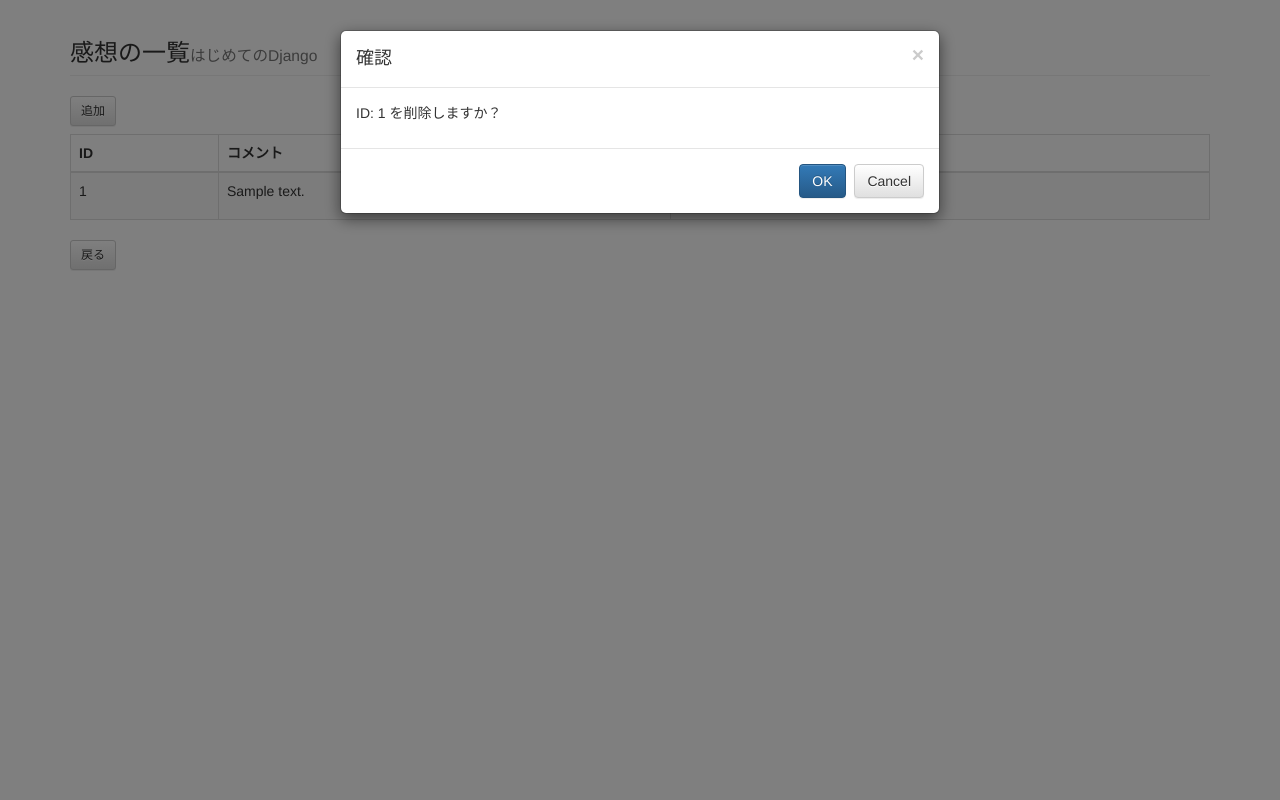
After one commit to tominagamaya/django-study, a Django app: page /cms/impression/1/ in a window 1280 px wide, after a click on "削除". The commit adds this page. Run offline with Django 3.2, Linux system fonts and the light colour scheme; data comes from the database, SQL or seed files in the repository; tables that the repository leaves empty hold one stand-in row (values such as "Sample post"); some libraries are stand-ins or nearby versions.

Commit message:
感想の追加/削除機能を実装

```diff
--- a/cms/templates/cms/book_list.html
+++ b/cms/templates/cms/book_list.html
@@ -33,6 +33,7 @@
             <td>
                 <a href="{% url 'cms:book_mod' book_id=book.id %}" class="btn btn-default btn-sm">修正</a>
                 <a href="{% url 'cms:book_del' book_id=book.id %}" class="btn btn-default btn-sm">削除</a>
+                <a href="{% url 'cms:impression_list' book_id=book.id %}" class="btn btn-default btn-sm btn-primary">感想の一覧</a>
             </td>
         </tr>
         {%  endfor %}
--- /dev/null
+++ b/cms/templates/cms/impression_list.html
@@ -0,0 +1,90 @@
+{% extends "base.html" %}
+
+{% block title %}感想の一覧{% endblock title %}
+
+{% block extrahead %}
+<script>
+    $(function(){
+        $('.del_confirm').on('click', function () {
+            $("#del_pk").text($(this).attr("pk"));
+            $("#del_url").attr('href', $(this).attr("url"));
+        });
+    });
+</script>
+<style>
+    table{
+        margin-top: 8px;
+    }
+</style>
+{% endblock %}
+
+{% block content %}
+    <h3 class="page-header">感想の一覧<small>{{ book.name }}</small></h3>
+    <a href="{% url 'cms:impression_add' book_id=book.id %}" class="btn btn-default btn-sm">追加</a>
+        <table class="table table-striped table-bordered">
+            <thead>
+            <tr>
+                <th>ID</th>
+                <th>コメント</th>
+                <th>操作</th>
+            </tr>
+            </thead>
+            <tbody>
+                {% for impression in impressions %}
+                <tr>
+                    <td>{{ impression.id }}</td>
+                    <td>{{ impression.comment|linebreaksbr }}</td>
+                    <td>
+                        <a href="{% url 'cms:impression_mod' book_id=book.id impression_id=impression.id %}" class="btn btn-default btn-sm">修正</a>
+                        <button class="btn btn-default btn-sm del_confirm" data-toggle="modal" data-target="#deleteModal" pk="{{ impression.id }}" url="{% url 'cms:impression_del' book_id=book.id impression_id=impression.id %}">削除</button>
+                    </td>
+                </tr>
+            {% endfor %}
+            </tbody>
+        </table>
+
+        {% if is_paginated %}
+        <ul class="pagination">
+            {% if page_obj.has_previous %}
+                <li><a href="?page={{ page_obj.previous_page_number}}">&laquo;</a></li>
+            {% else %}
+                <li class="disabled"><a href="#">&laquo;</a></li>
+            {% endif %}
+            {% for linkpage in page_obj.paginator.page_range %}
+                {% ifequal linkpage page_obj.number %}
+                    <li class="active"><a href="#">{{ linkpage }}</a></li>
+                {% else %}
+                    <li><a href="?page={{ linkpage }}">{{ linkpage }}</a></li>
+                {% endifequal %}
+            {% endfor %}
+            {% if page_obj.has_next %}
+                <li><a href="?page={{ page_obj.next_page_number }}">&raquo;</a></li>
+            {% else %}
+                <li class="disabled"><a href="#">&raquo;</a></li>
+            {% endif %}
+        </ul>
+        {% endif %}
+
+        <div>
+            <a href="{% url 'cms:book_list' %}" class="btn btn-default btn-sm">戻る</a>
+        </div>
+
+        {# 削除を確認するモーダルダイアログ #}
+        <div class="modal fade" id="deleteModal" tabindex="-1" role="dialog" aria-labelledby="deleteModalLabel" aria-hidden="true">
+            <div class="modal-dialog">
+                <div class="modal-content">
+                    <div class="modal-header">
+                        <button type="button" class="close" data-dismiss="modal" aria-hidden="true">&times;</button>
+                        <h4 class="modal-title" id="deleteModalLabel">確認</h4>
+                    </div>
+                    <div class="modal-body">
+                        <p>ID: <span id="del_pk"></span> を削除しますか？</p>
+                    </div>
+                    <div class="modal-footer">
+                        <a href="#" class="btn btn-primary" id="del_url">OK</a>
+                        <button type="button" class="btn btn-default" data-dismiss="modal">Cancel</button>
+                    </div>
+                </div>
+            </div>
+        </div>
+{% endblock content %}
--- a/cms/urls.py
+++ b/cms/urls.py
@@ -7,4 +7,9 @@ urlpatterns = [
     url(r'^book/add/$', views.book_edit, name='book_add'), # 登録
     url(r'^book/mod/(?P<book_id>\d+)/$', views.book_edit, name='book_mod'), # 修正
     url(r'^book/del/(?P<book_id>\d+)/$', views.book_del, name='book_del'), # 削除
+    # 感想
+    url(r'^impression/(?P<book_id>\d+)/$', views.ImpressionList.as_view(), name='impression_list'),  # 一覧
+    url(r'^impression/add/(?P<book_id>\d+)/$', views.impression_edit, name='impression_add'),        # 登録
+    url(r'^impression/mod/(?P<book_id>\d+)/(?P<impression_id>\d+)/$', views.impression_edit, name='impression_mod'),  # 修正
+    url(r'^impression/del/(?P<book_id>\d+)/(?P<impression_id>\d+)/$', views.impression_del, name='impression_del'),   # 削除
 ]
--- a/cms/views.py
+++ b/cms/views.py
@@ -1,7 +1,8 @@
 from django.shortcuts import render, get_object_or_404, redirect
 from django.http import HttpResponse
-from cms.models import Book
-from cms.forms import BookForm
+from django.views.generic.list import ListView
+from cms.models import Book, Impression
+from cms.forms import BookForm, ImpressionForm
 
 def book_list(request):
     """書籍の一覧"""
@@ -35,3 +36,48 @@ def book_del(request, book_id):
     book = get_object_or_404(Book, pk=book_id)
     book.delete()
     return redirect('cms:book_list')
+
+
+class ImpressionList(ListView):
+    """感想の一覧"""
+    context_object_name = 'impressions'
+    template_name = 'cms/impression_list.html'
+    paginate_by = 2
+
+    def get(self, request, *args, **kwargs):
+        book = get_object_or_404(Book, pk=kwargs['book_id'])  # 親の書籍を読む
+        impressions = book.impressions.all().order_by('id')   # 書籍の子供の、感想を読む
+        self.object_list = impressions
+
+        context = self.get_context_data(object_list=self.object_list, book=book)
+        return self.render_to_response(context)
+
+
+def impression_edit(request, book_id, impression_id=None):
+    """感想の編集"""
+    book = get_object_or_404(Book, pk=book_id)
+    if impression_id:
+        impression = get_object_or_404(Impression, pk=impression_id)
+    else:
+        impression = Impression()
+
+    if request.method == 'POST':
+        form = ImpressionForm(request.POST, instance=impression)
+        if form.is_valid():
+            impression = form.save(commit=False)
+            impression.book = book
+            impression.save()
+            return redirect('cms:impression_list', book_id=book_id)
+    else:
+        form = ImpressionForm(instance=impression)
+
+    return render(request,
+                  'cms/impression_edit.html',
+                  dict(form=form, book_id=book_id, impression_id=impression_id))
+
+
+def impression_del(request, book_id, impression_id):
+    """感想の削除"""
+    impression = get_object_or_404(Impression, pk=impression_id)
+    impression.delete()
+    return redirect('cms:impression_list', book_id=book_id)
```
Also changed, not shown: cms/forms.py (+8 -1 lines), cms/templates/cms/impression_edit.html (added, +22 -0 lines).
